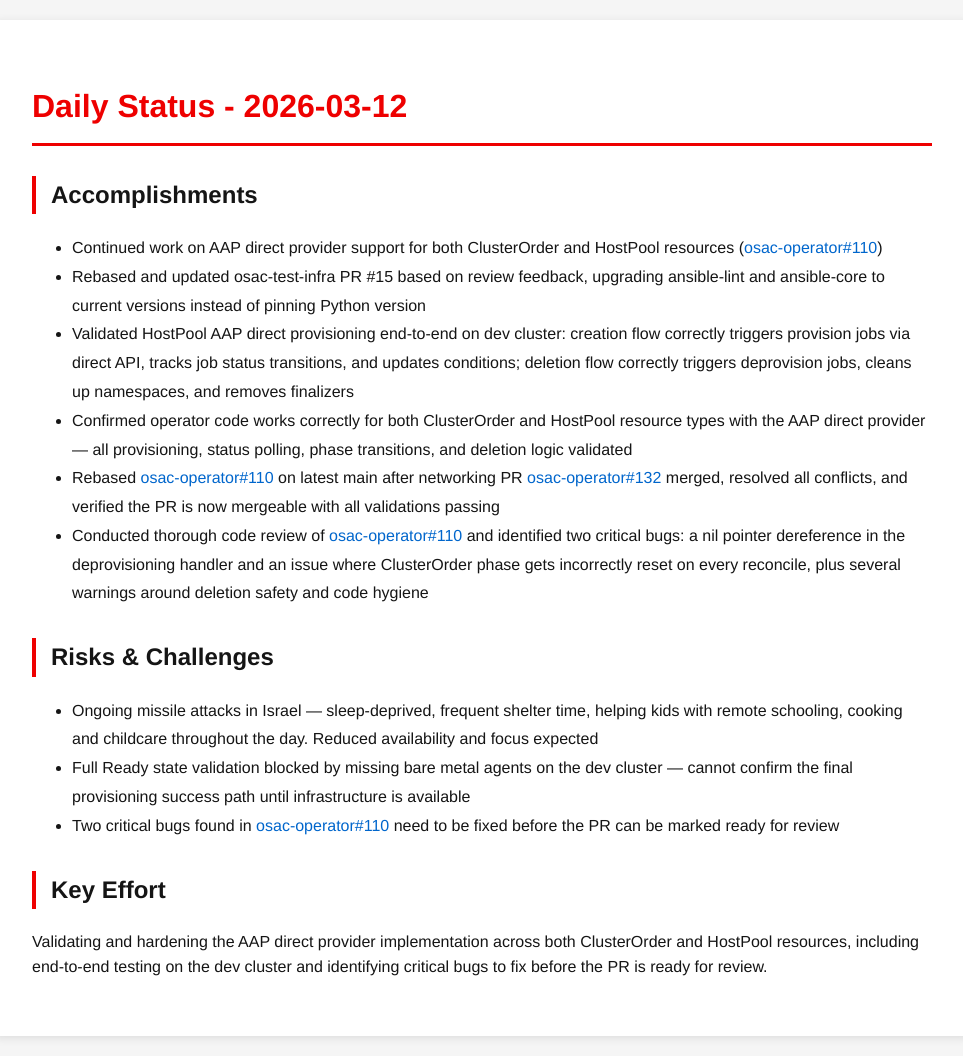
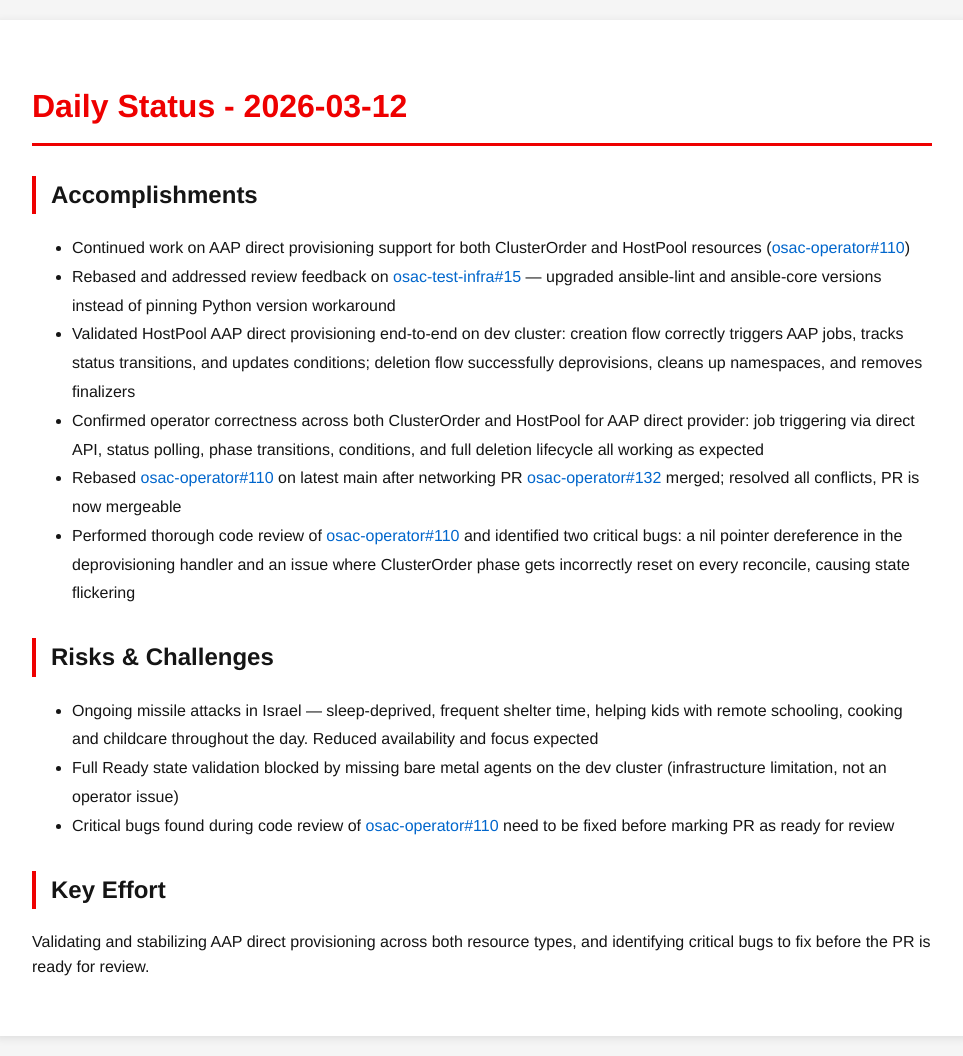
Before and after one commit to tzvatot/daily-status, a Jekyll site: the page built from 2026-03-12.md, in a window 1280 px wide. Shown: the whole page, without its empty margins (158-1121 px from the left). Built offline with Jekyll 4.4.1, drawn with Linux system fonts in a browser that asks for light colours.

Commit message:
Daily status update - 2026-03-12

```diff
--- a/2026-03-12.md
+++ b/2026-03-12.md
@@ -7,20 +7,17 @@
 # Daily Status - 2026-03-12
 
 ## Accomplishments
-
-- Continued work on AAP direct provider support for both ClusterOrder and HostPool resources ([osac-operator#110](https://github.com/osac-project/osac-operator/pull/110))
-- Rebased and updated osac-test-infra PR #15 based on review feedback, upgrading ansible-lint and ansible-core to current versions instead of pinning Python version
-- Validated HostPool AAP direct provisioning end-to-end on dev cluster: creation flow correctly triggers provision jobs via direct API, tracks job status transitions, and updates conditions; deletion flow correctly triggers deprovision jobs, cleans up namespaces, and removes finalizers
-- Confirmed operator code works correctly for both ClusterOrder and HostPool resource types with the AAP direct provider — all provisioning, status polling, phase transitions, and deletion logic validated
-- Rebased [osac-operator#110](https://github.com/osac-project/osac-operator/pull/110) on latest main after networking PR [osac-operator#132](https://github.com/osac-project/osac-operator/pull/132) merged, resolved all conflicts, and verified the PR is now mergeable with all validations passing
-- Conducted thorough code review of [osac-operator#110](https://github.com/osac-project/osac-operator/pull/110) and identified two critical bugs: a nil pointer dereference in the deprovisioning handler and an issue where ClusterOrder phase gets incorrectly reset on every reconcile, plus several warnings around deletion safety and code hygiene
+- Continued work on AAP direct provisioning support for both ClusterOrder and HostPool resources ([osac-operator#110](https://github.com/osac-project/osac-operator/pull/110))
+- Rebased and addressed review feedback on [osac-test-infra#15](https://github.com/osac-project/osac-test-infra/pull/15) — upgraded ansible-lint and ansible-core versions instead of pinning Python version workaround
+- Validated HostPool AAP direct provisioning end-to-end on dev cluster: creation flow correctly triggers AAP jobs, tracks status transitions, and updates conditions; deletion flow successfully deprovisions, cleans up namespaces, and removes finalizers
+- Confirmed operator correctness across both ClusterOrder and HostPool for AAP direct provider: job triggering via direct API, status polling, phase transitions, conditions, and full deletion lifecycle all working as expected
+- Rebased [osac-operator#110](https://github.com/osac-project/osac-operator/pull/110) on latest main after networking PR [osac-operator#132](https://github.com/osac-project/osac-operator/pull/132) merged; resolved all conflicts, PR is now mergeable
+- Performed thorough code review of [osac-operator#110](https://github.com/osac-project/osac-operator/pull/110) and identified two critical bugs: a nil pointer dereference in the deprovisioning handler and an issue where ClusterOrder phase gets incorrectly reset on every reconcile, causing state flickering
 
 ## Risks & Challenges
-
 - Ongoing missile attacks in Israel — sleep-deprived, frequent shelter time, helping kids with remote schooling, cooking and childcare throughout the day. Reduced availability and focus expected
-- Full Ready state validation blocked by missing bare metal agents on the dev cluster — cannot confirm the final provisioning success path until infrastructure is available
-- Two critical bugs found in [osac-operator#110](https://github.com/osac-project/osac-operator/pull/110) need to be fixed before the PR can be marked ready for review
+- Full Ready state validation blocked by missing bare metal agents on the dev cluster (infrastructure limitation, not an operator issue)
+- Critical bugs found during code review of [osac-operator#110](https://github.com/osac-project/osac-operator/pull/110) need to be fixed before marking PR as ready for review
 
 ## Key Effort
-
-Validating and hardening the AAP direct provider implementation across both ClusterOrder and HostPool resources, including end-to-end testing on the dev cluster and identifying critical bugs to fix before the PR is ready for review.
+Validating and stabilizing AAP direct provisioning across both resource types, and identifying critical bugs to fix before the PR is ready for review.
```
